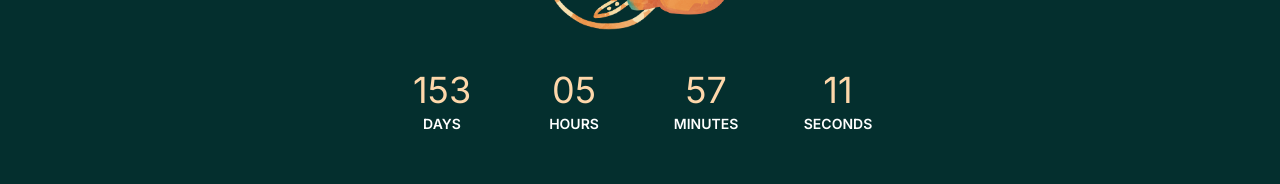
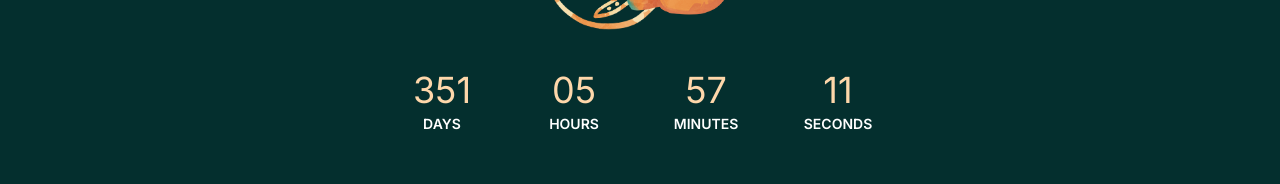
Before and after one commit to nuansacp2025/nuansa-web, a Next.js app: page / in a window 1280 px wide. Shown: the part 470-654 px from the top of the page. Built offline with nearby package versions, Linux system fonts and the light colour scheme.

Commit message:
Update countdown date

```diff
--- a/app/page.tsx
+++ b/app/page.tsx
@@ -7,7 +7,7 @@ export default function Home() {
     <main className="flex min-h-screen flex-col items-center justify-between p-0 bg-teal-950 text-white">
       <div className="flex flex-col items-center justify-center h-screen w-full">
         <Image src={'/images/logo/nuansa_logo.png'} alt={'logo'} width={0} height={0} sizes="100vw" style={{ width: '12rem', height: 'auto' }}/>
-        <Timer launchDate="02-21-2025"></Timer>
+        <Timer launchDate="09-07-2025" />
       </div>
       <div className="flex flex-col itemscenter justify center w-full py-6 px-8 sm:py-12 sm:px-16 md:py-20 md:px-32">
         <h2 className="text-3xl md:text-4xl pb-4 sm:pb-6 md:pb-10 font-bold text-center text-orange-200">
```
